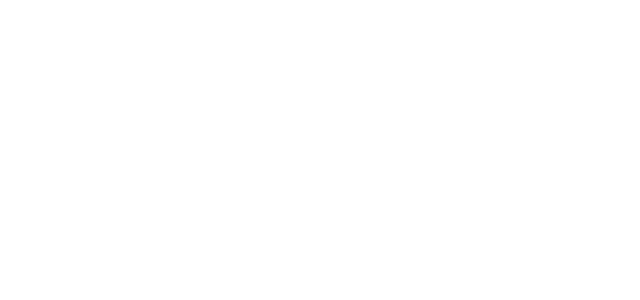
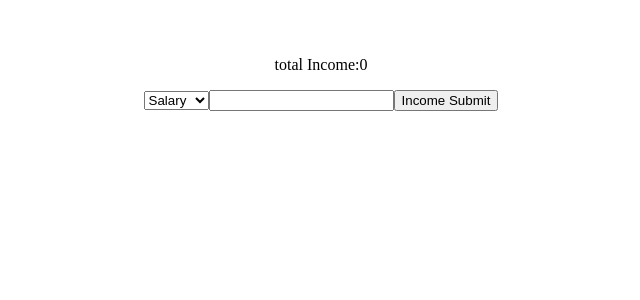
Before and after one commit to SalmaRepo/Expenses-React-App, a React (Vite) app in the folder Expenses-APP/: page / in a window 1280 px wide. Shown: the top 300 px of the page, without its empty margins (319-959 px from the left). Built offline with nearby package versions, Linux system fonts and the light colour scheme.

Commit message:
done with Hiba

```diff
--- a/Expenses-APP/src/App.jsx
+++ b/Expenses-APP/src/App.jsx
@@ -1,13 +1,19 @@
 
-import { useState } from 'react'
-
-
-import './App.css'
-
+import Income from "./components/Income/Income";
+import ContextProvider from "./contexts/ContextProvider";
+import { MainContext } from "./contexts/mainContext";
+import './App.css';
 
 function App() {
-  return <></>;
+  return(
 
+<ContextProvider>
+
+<Income/>
+
+</ContextProvider>
+
+  );
 }
 
 export default App;
--- a/Expenses-APP/src/components/Income/Income.jsx
+++ b/Expenses-APP/src/components/Income/Income.jsx
@@ -0,0 +1,36 @@
+import { useContext,useRef,useEffect } from "react"
+import { MainContext } from "../../contexts/mainContext"
+
+export default function Income(){
+    const {setIncome,setIncomeType,income,incomeType,setIncomeData,incomeData}=useContext(MainContext);
+    const incomeValue=useRef();
+    const incomeTypeValue=useRef();
+    console.log(incomeData);
+    useEffect(()=>{
+        setIncomeData({...incomeData,[incomeType]:income})
+    },[income])
+
+    let totalIncome=Object.values(incomeData).reduce((acc,data)=>{
+        acc+=parseInt(data)
+        return acc
+    },0)
+    return(
+        <div>
+           {/* <p>{income}</p>
+           <p>{incomeType}</p> */}
+           <p>total Income:{totalIncome}</p>
+            <select name="income" ref={incomeTypeValue} >
+                <option value='salary'>Salary</option>
+                <option value='shares'>Shares</option>
+                <option value='rents'>Rents</option>
+            </select>
+
+            <input type="text" ref={incomeValue} />
+            <button onClick={()=>{
+                setIncome(incomeValue.current.value),
+                setIncomeType(incomeTypeValue.current.value)
+               }}>Income Submit
+            </button>
+        </div>
+    )
+}
--- a/Expenses-APP/src/contexts/ContextProvider.jsx
+++ b/Expenses-APP/src/contexts/ContextProvider.jsx
@@ -0,0 +1,13 @@
+import { useContext,useState } from "react"
+import { MainContext } from "./mainContext"
+
+export default function ContextProvider({children}){
+   const [income,setIncome]=useState(0);
+   const [incomeType,setIncomeType]=useState('');
+   const [incomeData,setIncomeData]=useState({});
+return(
+ <MainContext.Provider value={{income,setIncome,incomeType,setIncomeType,incomeData,setIncomeData}}  >
+ {children}
+ </MainContext.Provider>
+)
+}
--- a/Expenses-APP/src/contexts/mainContext.jsx
+++ b/Expenses-APP/src/contexts/mainContext.jsx
@@ -0,0 +1,3 @@
+import { createContext } from "react";
+
+export const MainContext=createContext();
```
Also changed, not shown: Expenses-APP/src/components/IncomeDisplay/IncomeDisplay.jsx (+13 -0 lines), Expenses-APP/src/components/Income/income.jsx (deleted).
